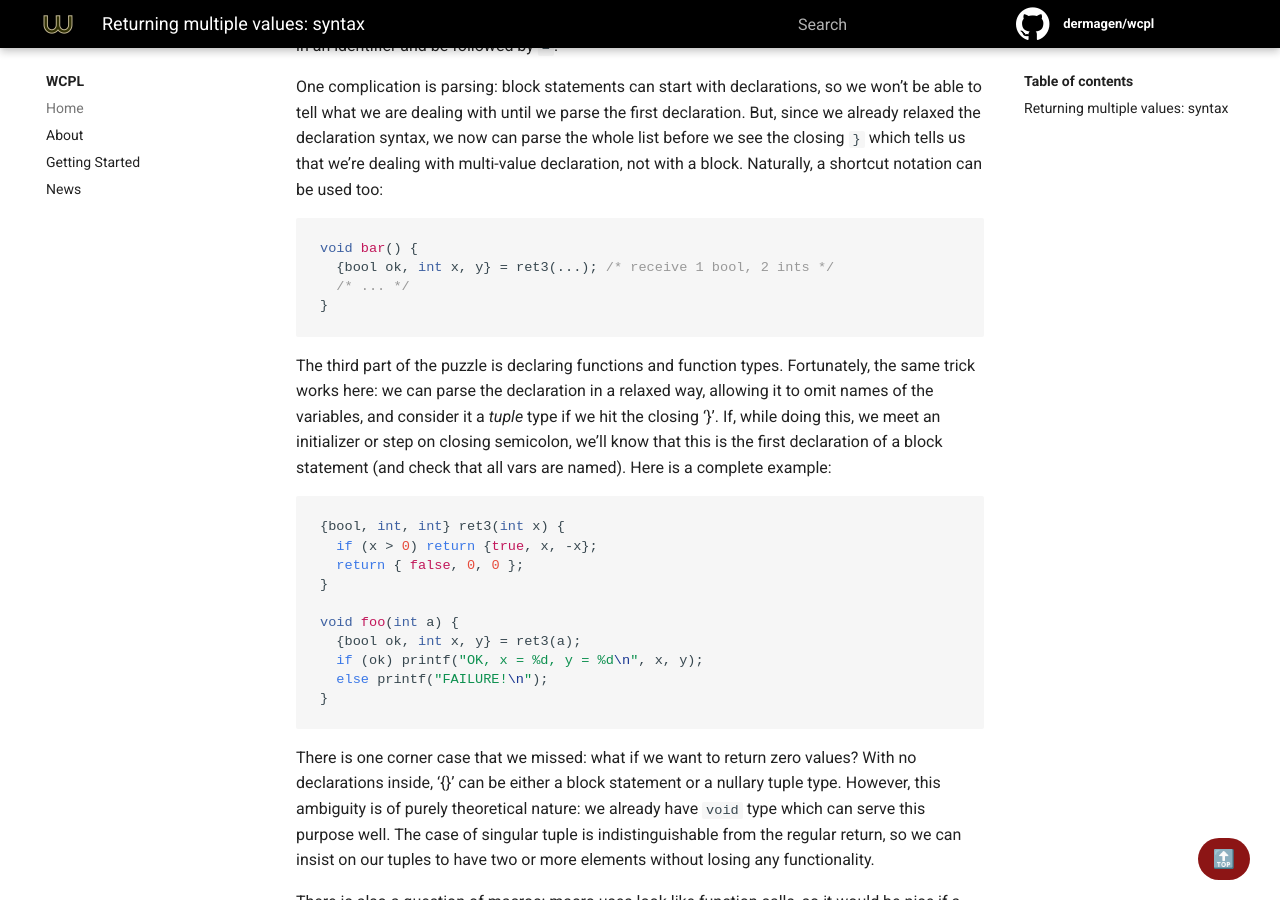
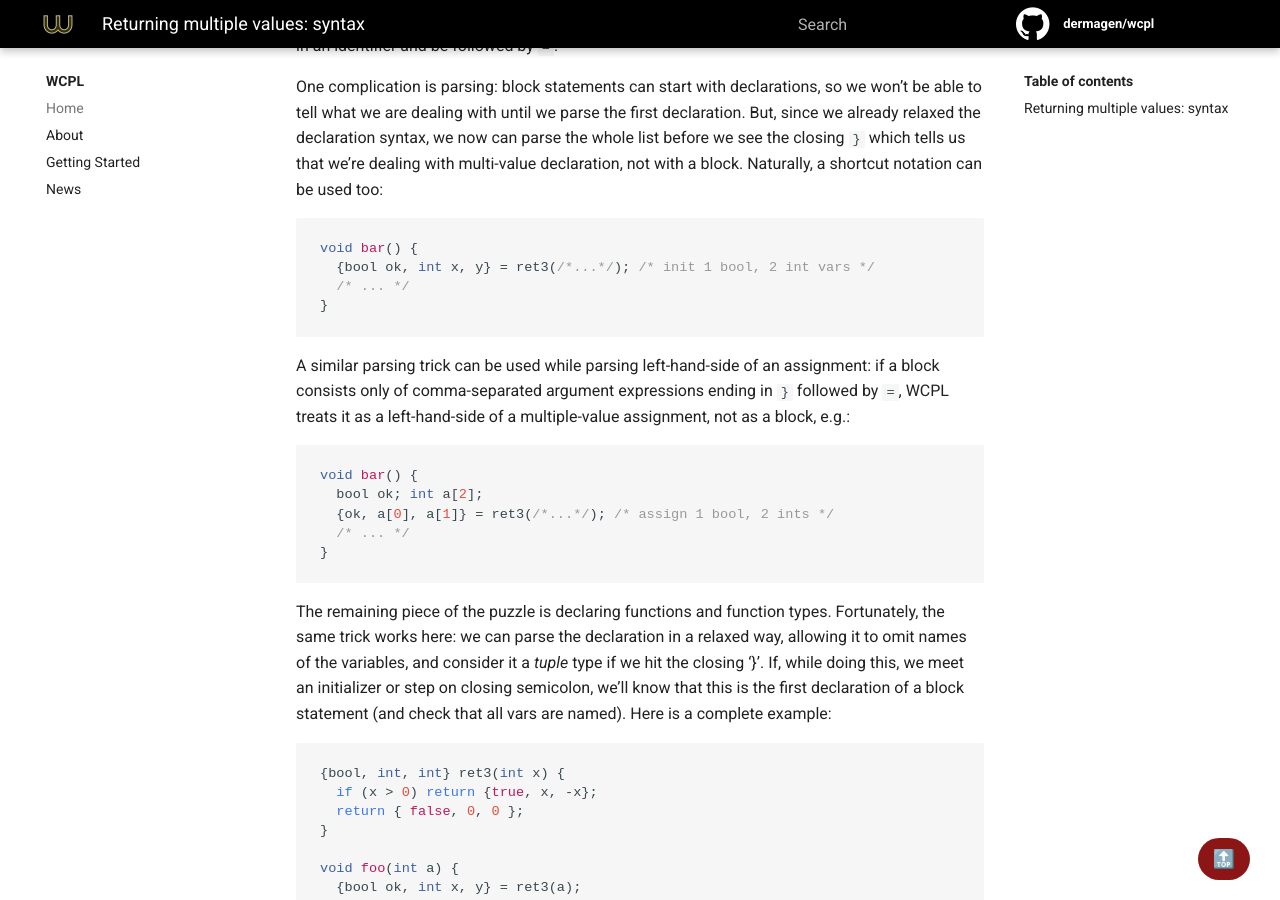
Before and after one commit to false-schemers/wcpl, a Jekyll site: the page built from docs/_posts/2023-05-27-mvsyntax.md, in a window 1280 px wide and 900 px high, scrolled down 919 px. Built offline with Jekyll 4.4.1, drawn with Linux system fonts in a browser that asks for light colours; our own code applies the rules of GitHub Pages for plain Markdown files.

Commit message:
Update 2023-05-27-mvsyntax.md

```diff
--- a/docs/_posts/2023-05-27-mvsyntax.md
+++ b/docs/_posts/2023-05-27-mvsyntax.md
@@ -57,12 +57,25 @@ Naturally, a shortcut notation can be used too:
 
 {% highlight C %}
 void bar() {
-  {bool ok, int x, y} = ret3(...); /* receive 1 bool, 2 ints */
+  {bool ok, int x, y} = ret3(/*...*/); /* init 1 bool, 2 int vars */
   /* ... */
 }
 {% endhighlight %}
 
-The third part of the puzzle is declaring functions and function types.
+A similar parsing trick can be used while parsing left-hand-side of an
+assignment: if a block consists only of comma-separated argument expressions
+ending in `}` followed by `=`, WCPL treats it as a left-hand-side of a
+multiple-value assignment, not as a block, e.g.:
+
+{% highlight C %}
+void bar() {
+  bool ok; int a[2];
+  {ok, a[0], a[1]} = ret3(/*...*/); /* assign 1 bool, 2 ints */
+  /* ... */
+}
+{% endhighlight %}
+
+The remaining piece of the puzzle is declaring functions and function types.
 Fortunately, the same trick works here: we can parse the declaration in
 a relaxed way, allowing it to omit names of the variables, and consider
 it a *tuple* type if we hit the closing '}'. If, while doing this, we meet
```
